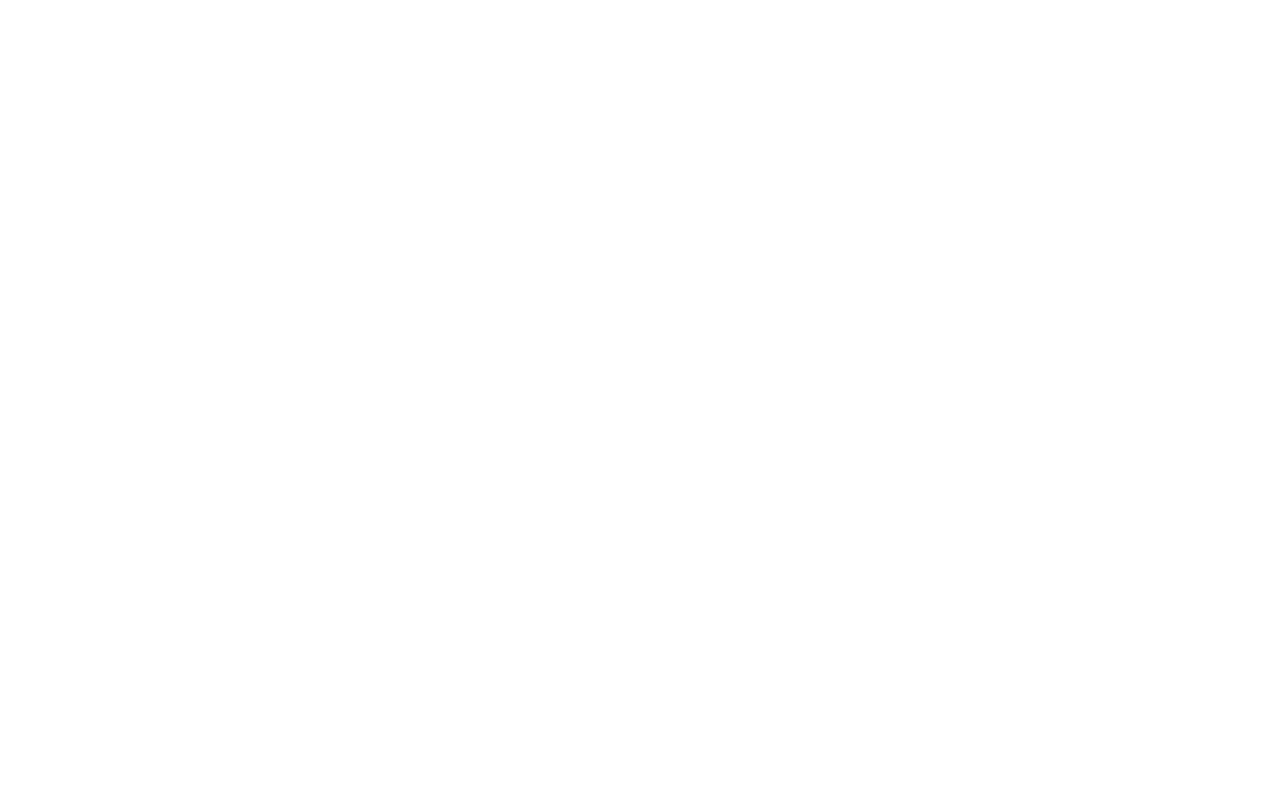
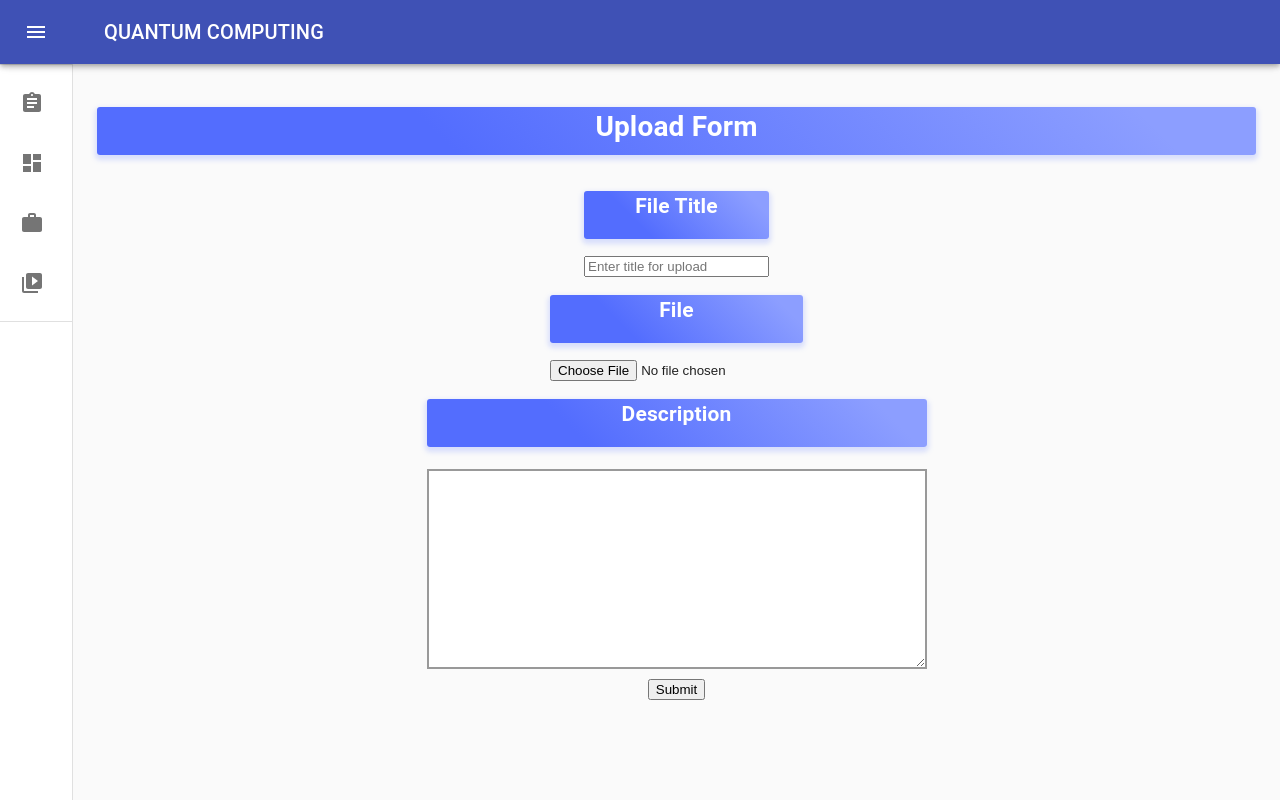
Before and after one commit to luke9216/SES2AB_Frontend, a React (Create React App) app: page /resources/upload in a window 1280 px wide. Built offline with nearby package versions, Linux system fonts and the light colour scheme; the HTML template or start-up script is replaced by a standard one.

Commit message:
Fixed routing to ResourceForm

```diff
--- a/src/components/pages/Routing.tsx
+++ b/src/components/pages/Routing.tsx
@@ -22,7 +22,8 @@
       <HamburgerRoutes exact path="/assignments" screen={Assignment} />
       <HamburgerRoutes exact path="/workshop" screen={ToolBox} />
       <HamburgerRoutes exact path="/makeGate" screen={MakeGate} />
-      <HamburgerRoutes exact path="/resources" screen={ResourcesForm} />
+      <HamburgerRoutes exact path="/resources" screen={Resources} />
+      <HamburgerRoutes exact path="/resources/upload" screen={ResourcesForm} />
     </Switch>
   </BrowserRouter>
 );
```
